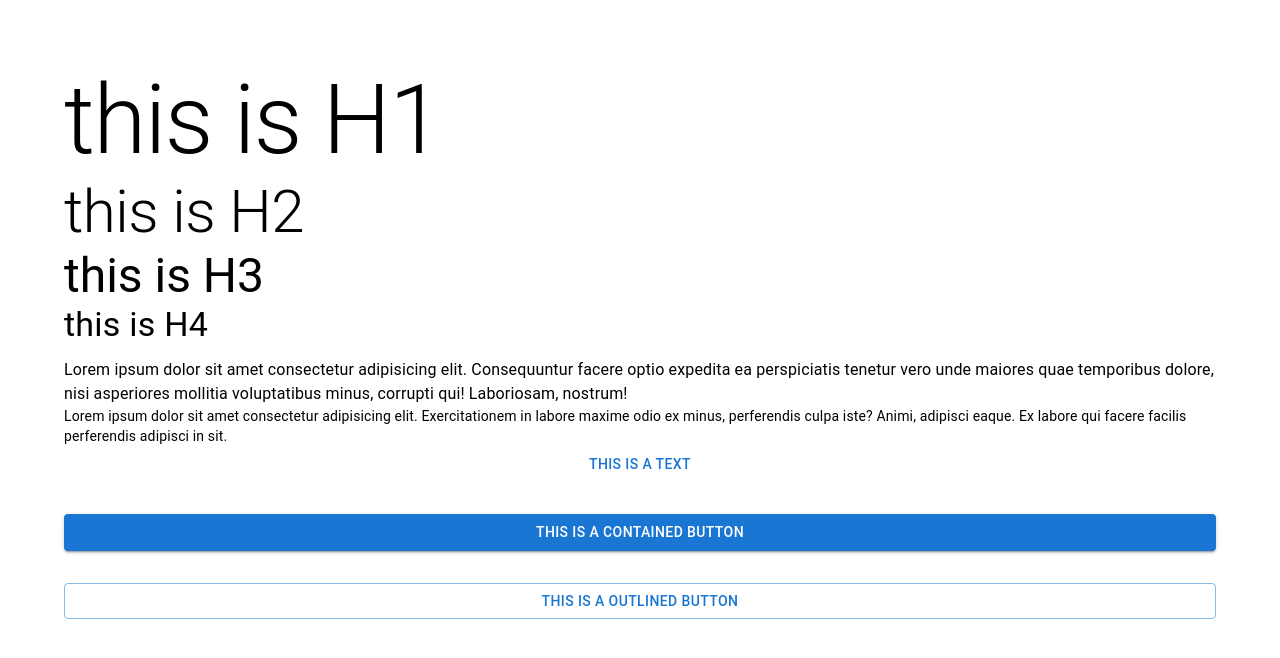
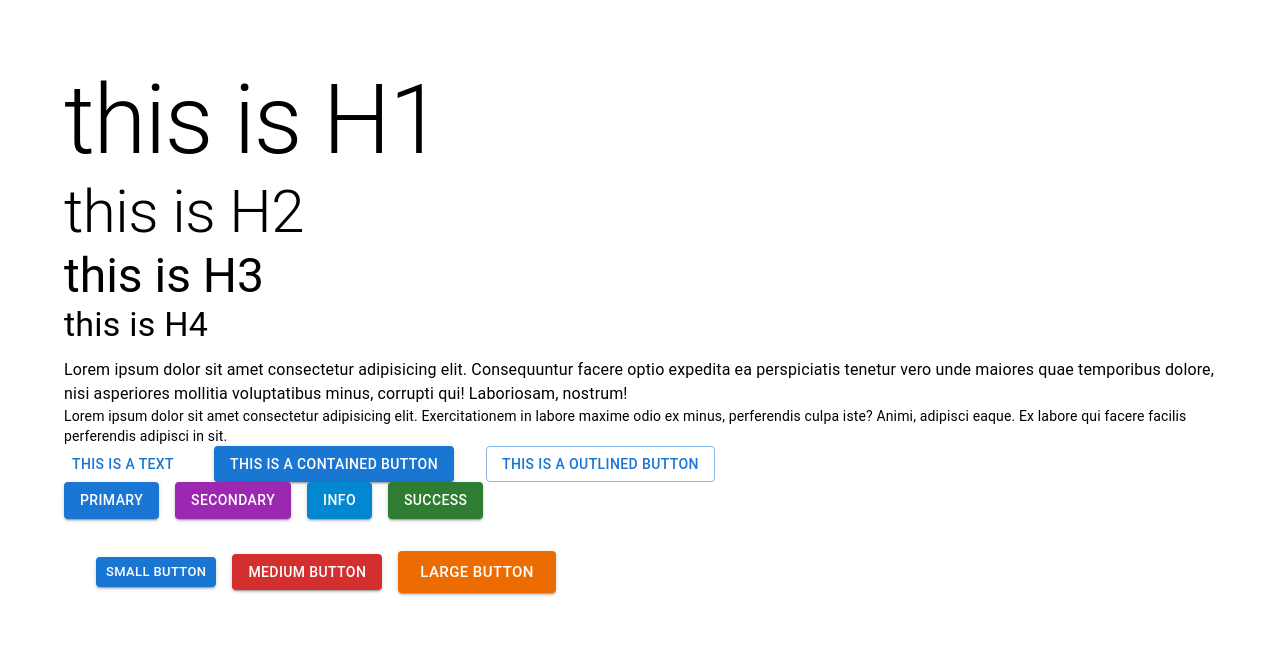
Before and after one commit to nithinjohn0728/mui, a React (Create React App) app: page / in a window 1280 px wide. Shown: the top 658 px of the page. Built offline with nearby package versions, Linux system fonts and the light colour scheme.

Commit message:
added different size buttons

```diff
--- a/package.json
+++ b/package.json
@@ -5,6 +5,7 @@
   "dependencies": {
     "@emotion/react": "^11.10.6",
     "@emotion/styled": "^11.10.6",
+    "@mui/icons-material": "^5.11.11",
     "@mui/material": "^5.11.14",
     "@testing-library/jest-dom": "^5.16.5",
     "@testing-library/react": "^13.4.0",
--- a/src/components/Muibuttons.tsx
+++ b/src/components/Muibuttons.tsx
@@ -5,12 +5,29 @@
 
     //this is a comment
   return (
-    <Stack spacing={4}>
-        <Button variant='text'>this is a text</Button>
+    <div>
+    <Stack spacing={4} direction ='row'>
+        <Button variant='text' href = ''>this is a text</Button>
         <Button variant='contained'>this is a contained button</Button>
         <Button variant='outlined'>this is a outlined button</Button>
+    </Stack>
+
+    <Stack spacing={2} direction ='row'>
+        <Button variant='contained' color = 'primary'>primary</Button>
+        <Button variant='contained' color = 'secondary'>secondary</Button>
+        <Button variant='contained' color = 'info'>Info</Button>
+        <Button variant='contained' color = 'success'>Success</Button>
+    </Stack>
+
+
+
+    <Stack display='block' spacing = {2} direction = 'row' padding = {4}>
+        <Button variant='contained' size = 'small'>small button</Button>
+        <Button variant='contained' color = 'error' size = 'medium'>medium button</Button>
+        <Button variant='contained' color = 'warning' size = 'large'>large button</Button>
 
     </Stack>
+    </div>
   )
 }
 
```
Also changed, not shown: 1 other file (tests, documents, lock files or other folders).
